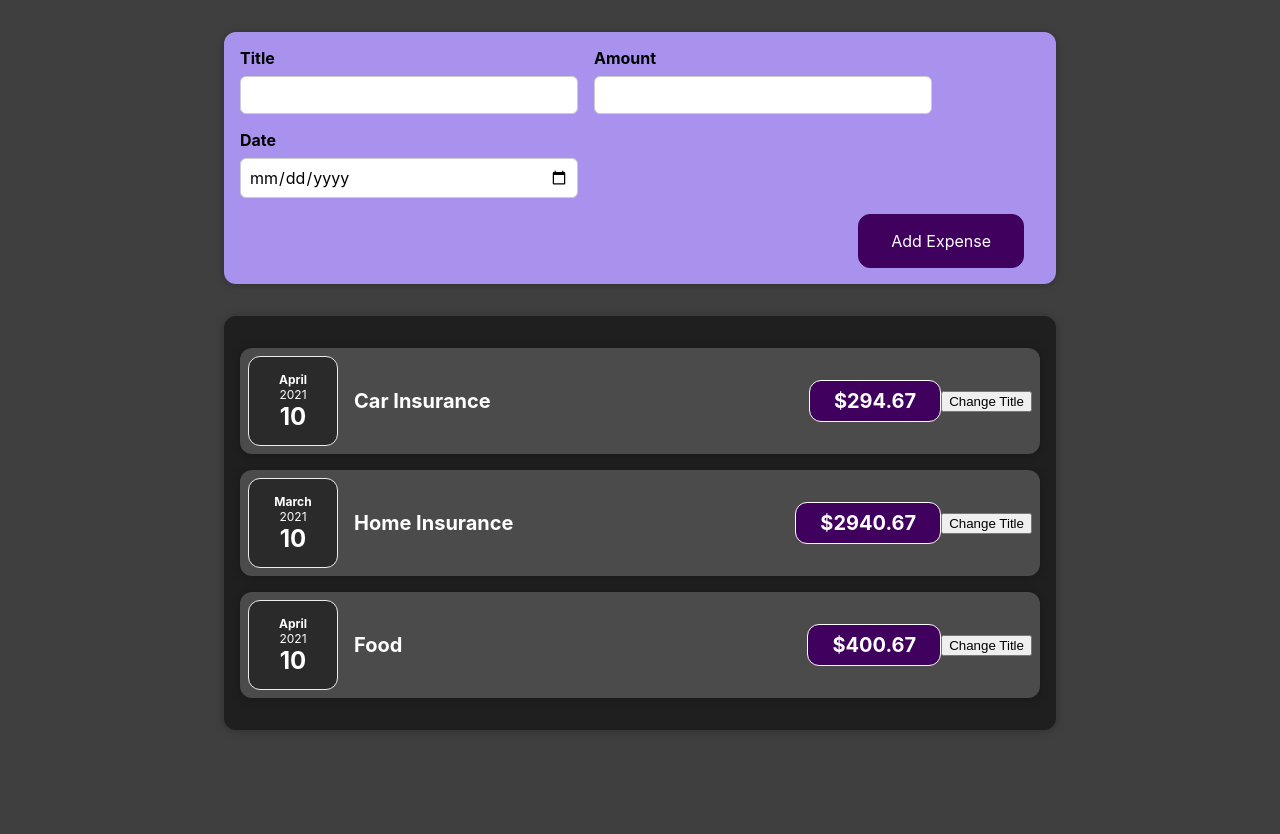
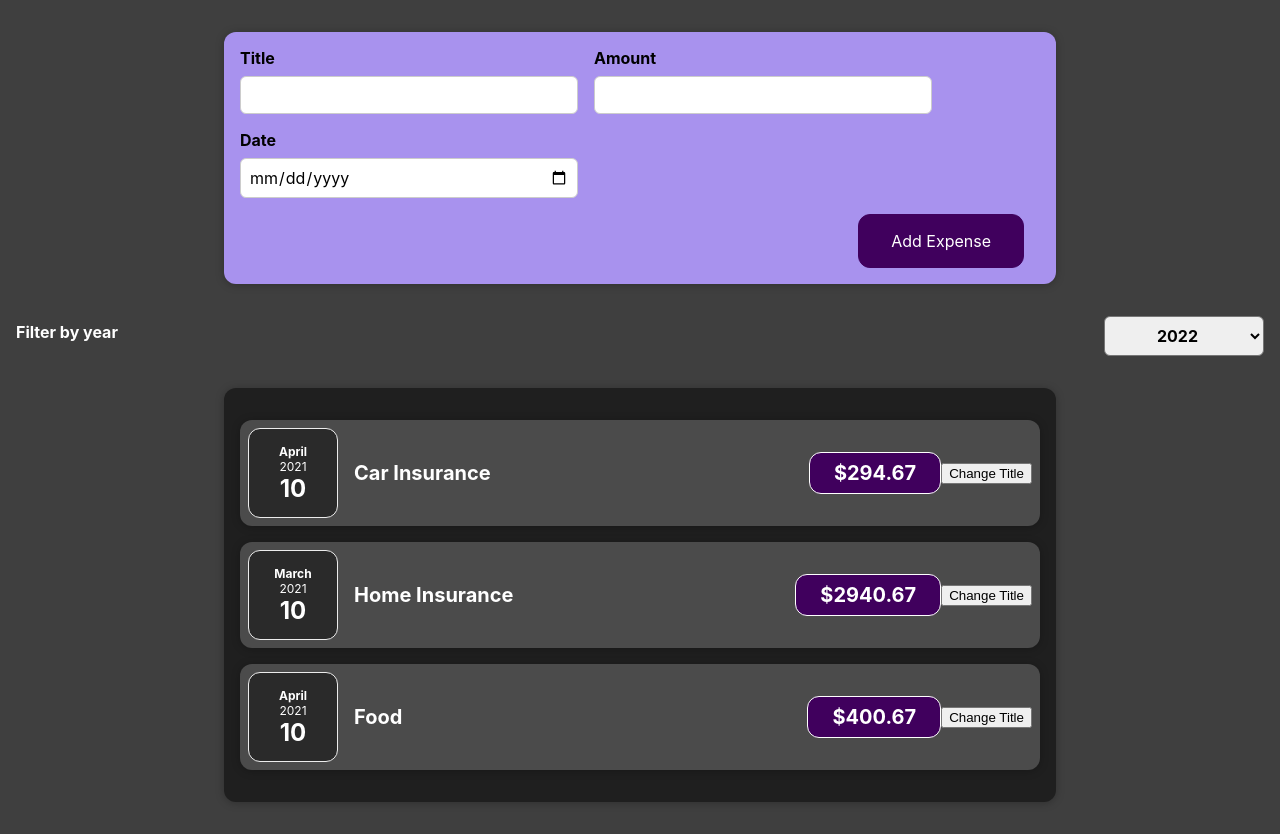
Before and after one commit to jamesferry84/react-udemy-course, a React (Create React App) app: page / in a window 1280 px wide. Before the commit the page ends 800 px from the top, so only its background shows below. Built offline with nearby package versions, Linux system fonts and the light colour scheme.

Commit message:
updates from macbook

```diff
--- a/src/App.js
+++ b/src/App.js
@@ -1,5 +1,6 @@
 import Expenses from "./components/Expenses/Expenses";
 import NewExpense from "./components/NewExpense/NewExpense";
+
 const App = () =>  {
   const expenses = [
       {title: 'Car Insurance', amount: 294.67, date: new Date(2021,3,10)},
@@ -7,9 +8,13 @@
       {title: 'Food', amount: 400.67, date: new Date(2021,3,10)}
   ]
 
+    const onAddExpenseHandler = (expenseData) => {
+      console.log(expenseData);
+    }
+
   return (
     <div>
-        <NewExpense/>
+        <NewExpense onAddExpense={onAddExpenseHandler}/>
         <Expenses items={expenses} />
     </div>
   );
--- a/src/components/Expenses/ExpenseFilter.css
+++ b/src/components/Expenses/ExpenseFilter.css
@@ -0,0 +1,24 @@
+.expenses-filter {
+    color: white;
+    padding: 0 1rem;
+}
+
+.expenses-filter__control {
+    display: flex;
+    width: 100%;
+    align-items: center;
+    justify-content: space-between;
+    margin: 1rem 0;
+}
+
+.expenses-filter label {
+    font-weight: bold;
+    margin-bottom: 0.5rem;
+}
+
+.expenses-filter select {
+    font: inherit;
+    padding: 0.5rem 3rem;
+    font-weight: bold;
+    border-radius: 6px;
+}
--- a/src/components/Expenses/ExpenseFilter.js
+++ b/src/components/Expenses/ExpenseFilter.js
@@ -0,0 +1,30 @@
+import React from 'react';
+
+import './ExpenseFilter.css';
+
+const ExpenseFilter = (props) => {
+
+   // const [selectedYear, setSelectedYear] = useState("");
+
+    const onYearChangeHandler = (event) => {
+       // setSelectedYear(event.target.value);
+        props.onYearSelected(event.target.value);
+        console.log("year changed");
+    }
+
+    return (
+        <div className='expenses-filter'>
+            <div className='expenses-filter__control'>
+                <label>Filter by year</label>
+                <select onChange={onYearChangeHandler}>
+                    <option value='2022'>2022</option>
+                    <option value='2021'>2021</option>
+                    <option value='2020'>2020</option>
+                    <option value='2019'>2019</option>
+                </select>
+            </div>
+        </div>
+    );
+};
+
+export default ExpenseFilter;
--- a/src/components/Expenses/Expenses.js
+++ b/src/components/Expenses/Expenses.js
@@ -1,14 +1,24 @@
 import './Expenses.css'
 import Card from "../UI/Card";
 import ExpenseItem from "./ExpenseItem";
+import ExpenseFilter from "./ExpenseFilter";
 
 const Expenses = (props) => {
+
+    const onYearSelectedHandler = (yearSelected) => {
+        console.log("In Expenses");
+        console.log(yearSelected);
+    }
+
     return (
-        <Card className="expenses">
-            <ExpenseItem title={props.items[0].title} amount={props.items[0].amount} date={props.items[0].date} />
-            <ExpenseItem title={props.items[1].title} amount={props.items[1].amount} date={props.items[1].date} />
-            <ExpenseItem title={props.items[2].title} amount={props.items[2].amount} date={props.items[2].date} />
-        </Card>
+        <div>
+            <ExpenseFilter onYearSelected={onYearSelectedHandler} />
+            <Card className="expenses">
+                <ExpenseItem title={props.items[0].title} amount={props.items[0].amount} date={props.items[0].date} />
+                <ExpenseItem title={props.items[1].title} amount={props.items[1].amount} date={props.items[1].date} />
+                <ExpenseItem title={props.items[2].title} amount={props.items[2].amount} date={props.items[2].date} />
+            </Card>
+        </div>
     );
 }
 
--- a/src/components/NewExpense/ExpenseForm.js
+++ b/src/components/NewExpense/ExpenseForm.js
@@ -1,7 +1,7 @@
 import React, {useState} from 'react';
 import './ExpenseForm.css';
 
-const ExpenseForm = () => {
+const ExpenseForm = (props) => {
     const [enteredTitle, setEnteredTitle] = useState('');
     const [enteredAmount, setEnteredAmount] = useState('');
     const [enteredDate, setEnteredDate] = useState('');
@@ -18,20 +18,35 @@
         setEnteredDate(event.target.value)
     }
 
+    const submitHandler = (event) => {
+        event.preventDefault();
+
+        const expenseData = {
+            title: enteredTitle,
+            amount: enteredAmount,
+            date: new Date(enteredDate)
+        };
+
+        props.onSaveExpenseData(expenseData);
+        setEnteredTitle('');
+        setEnteredAmount('');
+        setEnteredDate('');
+    }
+
     return (
-      <form>
+      <form onSubmit={submitHandler}>
           <div className="new-expense__controls">
               <div className="new-expense__control">
                   <label>Title</label>
-                  <input type="text" onChange={titleChangeHandler} />
+                  <input type="text" value={enteredTitle} onChange={titleChangeHandler} />
               </div>
               <div className="new-expense__control">
                   <label>Amount</label>
-                  <input type="number" min="0.01" step="0.01" onChange={amountChangeHandler}/>
+                  <input type="number" value={enteredAmount} min="0.01" step="0.01" onChange={amountChangeHandler}/>
               </div>
               <div className="new-expense__control">
                   <label>Date</label>
-                  <input type="date" min="2019-01-01" max="2022-12-31" onChange={dateChangeHandler} />
+                  <input type="date" value={enteredDate} min="2019-01-01" max="2022-12-31" onChange={dateChangeHandler} />
               </div>
           </div>
           <div className="new-expense__actions">
--- a/src/components/NewExpense/NewExpense.js
+++ b/src/components/NewExpense/NewExpense.js
@@ -3,10 +3,20 @@
 
 import ExpenseForm from './ExpenseForm';
 
-const NewExpense = () => {
+const NewExpense = (props) => {
+
+    const saveExpenseDataHandler = (enteredExpenseData) => {
+        const expenseData = {
+            ...enteredExpenseData,
+            id: Math.random().toString()
+        };
+        props.onAddExpense(expenseData);
+
+    }
+
     return (
         <div className="new-expense">
-            <ExpenseForm/>
+            <ExpenseForm onSaveExpenseData={saveExpenseDataHandler} />
         </div>
     );
 }
```
